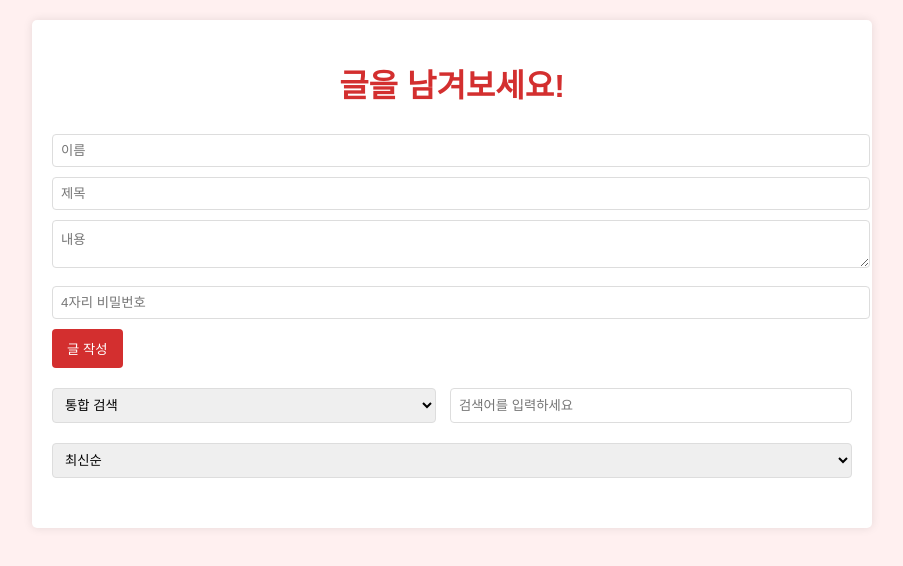
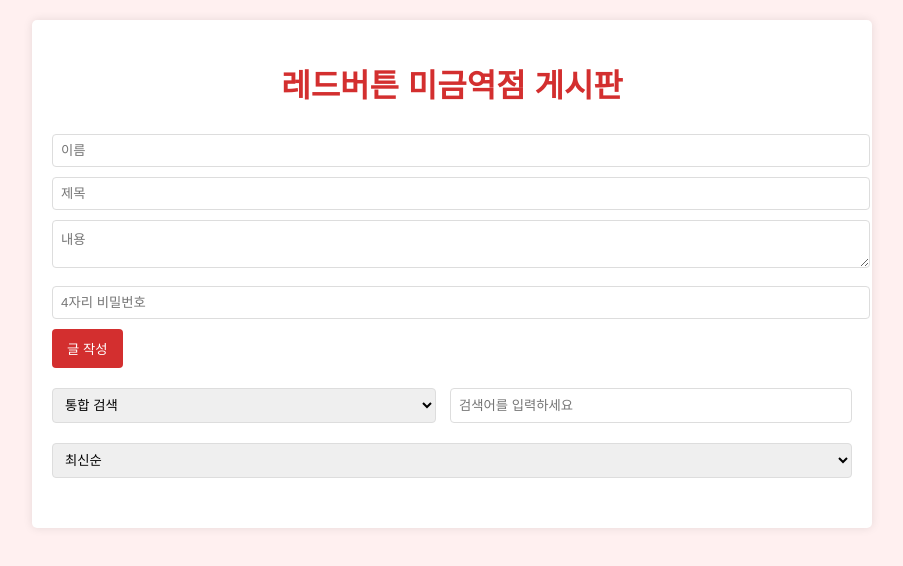
Before and after one commit to mins4001/adf, a plain HTML site: page index.html in a window 1280 px wide. Shown: the whole page, without its empty margins (188-1091 px from the left). Drawn offline with Linux system fonts and the light colour scheme.

Commit message:
Update index.html

```diff
--- a/index.html
+++ b/index.html
@@ -169,7 +169,7 @@
 </head>
 <body>
     <div class="container">
-        <h1>글을 남겨보세요!</h1>
+        <h1>레드버튼 미금역점 게시판</h1>
         <form id="post-form">
             <input type="text" id="name" placeholder="이름" required>
             <input type="text" id="title" placeholder="제목" required>
```
